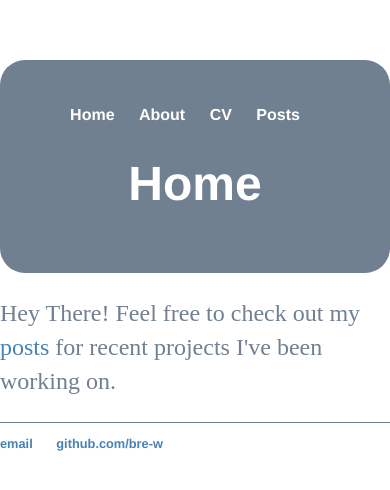
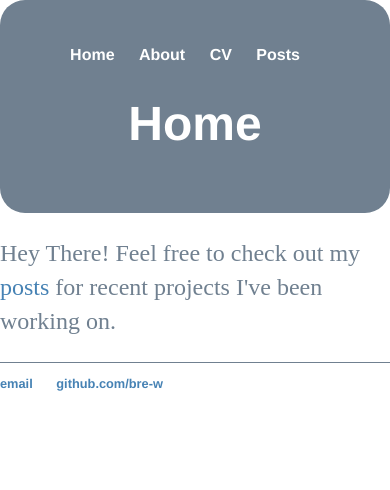
Before and after one commit to bre-w/bre-w.github.io, a Jekyll site: the page built from index.html, in a window 390 px wide. Shown: the top 490 px of the page. Built offline with Jekyll 4.4.1, drawn with Linux system fonts in a browser that asks for light colours.

Commit message:
Update main.css

```diff
--- a/css/main.css
+++ b/css/main.css
@@ -4,7 +4,9 @@
 }
 @media only screen and (max-width: 600px) {
   body {
+    margin: 0px auto;
     width: 100%;
+    color: Blue;
   }
 }
 .header {
```
